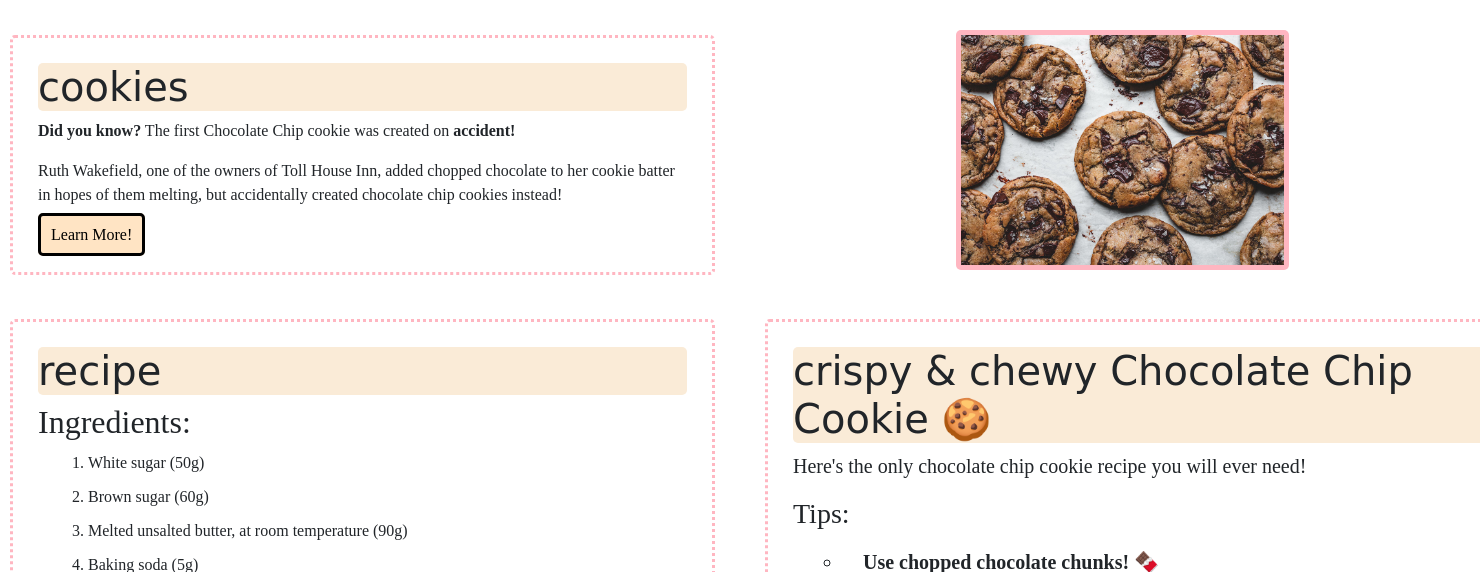
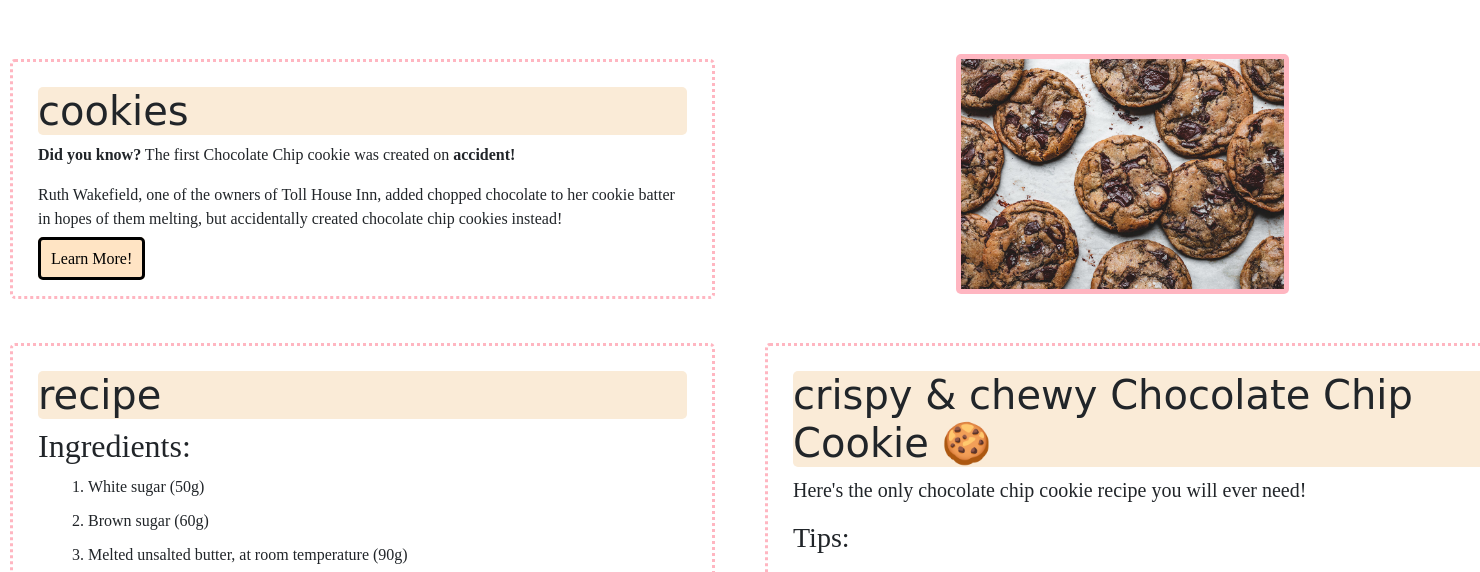
Before and after one commit to ApproxNeo/FED-2020-Assignment, a PHP site: page /cookie.html in a window 1480 px wide; the page is wider, and only the part inside the window is pictured. Shown: the top 572 px of that part. Run offline with PHP 8.4, Linux system fonts and the light colour scheme; some libraries are stand-ins or nearby versions.

Commit message:
clemonass is shit

```diff
--- a/cookie.html
+++ b/cookie.html
@@ -20,7 +20,7 @@
     <link href="https://fonts.googleapis.com/css2?family=Arvo&family=Hachi+Maru+Pop&display=swap">
 
     <script src="js/cookieform.js" defer></script>
-    <title>Cookies</title>
+    <title>🍪 Cookies</title>
 
 </head>
 
@@ -36,7 +36,10 @@
 
 <!--                      Section for content                   -->
         <br>
-        <div class="row">
+        <br>
+
+        <div class="row" id="main">
+
             <div class="col-md-6">
 <!--                      Section for intro                -->
                 <section id="intro">
```
Also changed, not shown: css/cookie.css (line endings or trailing spaces).
